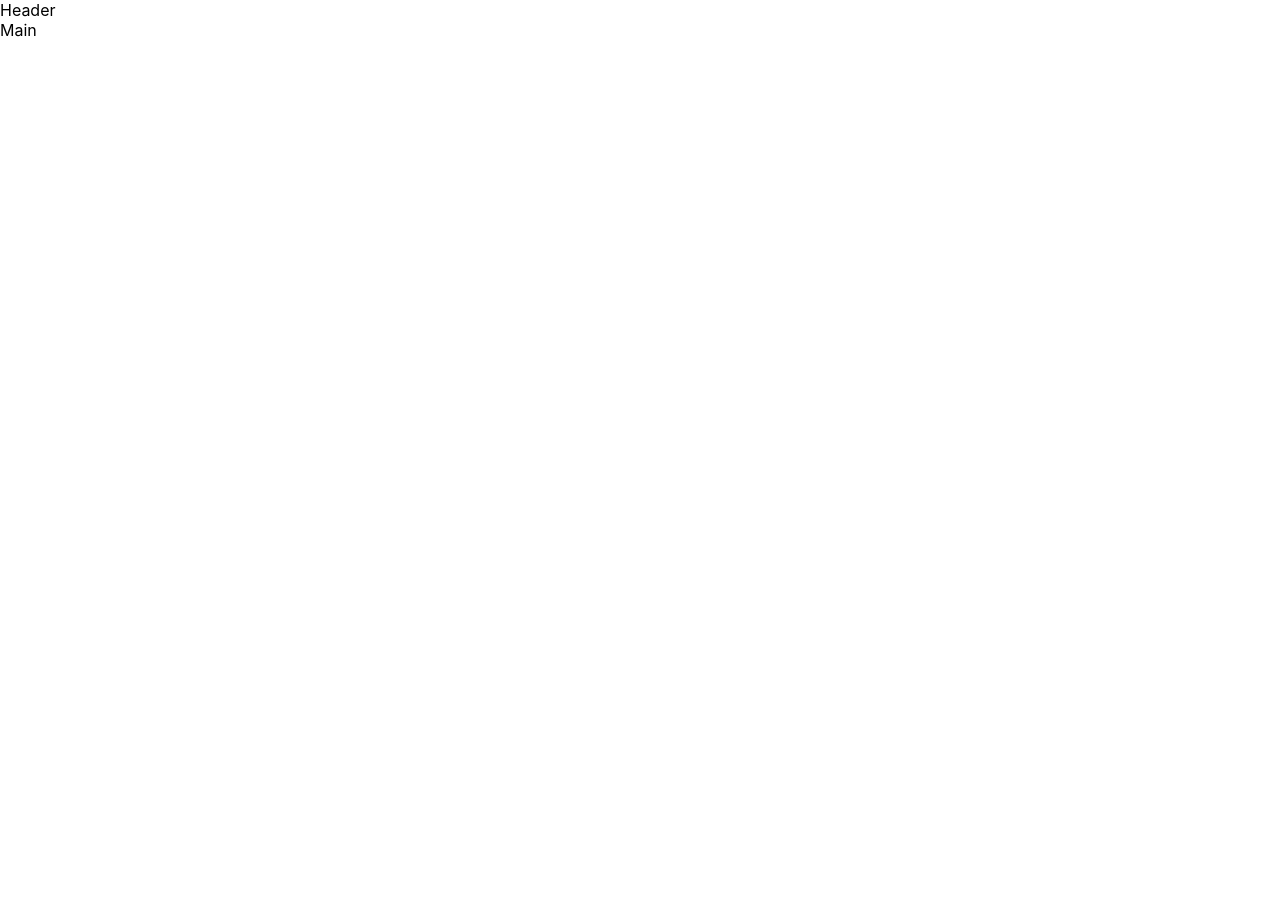
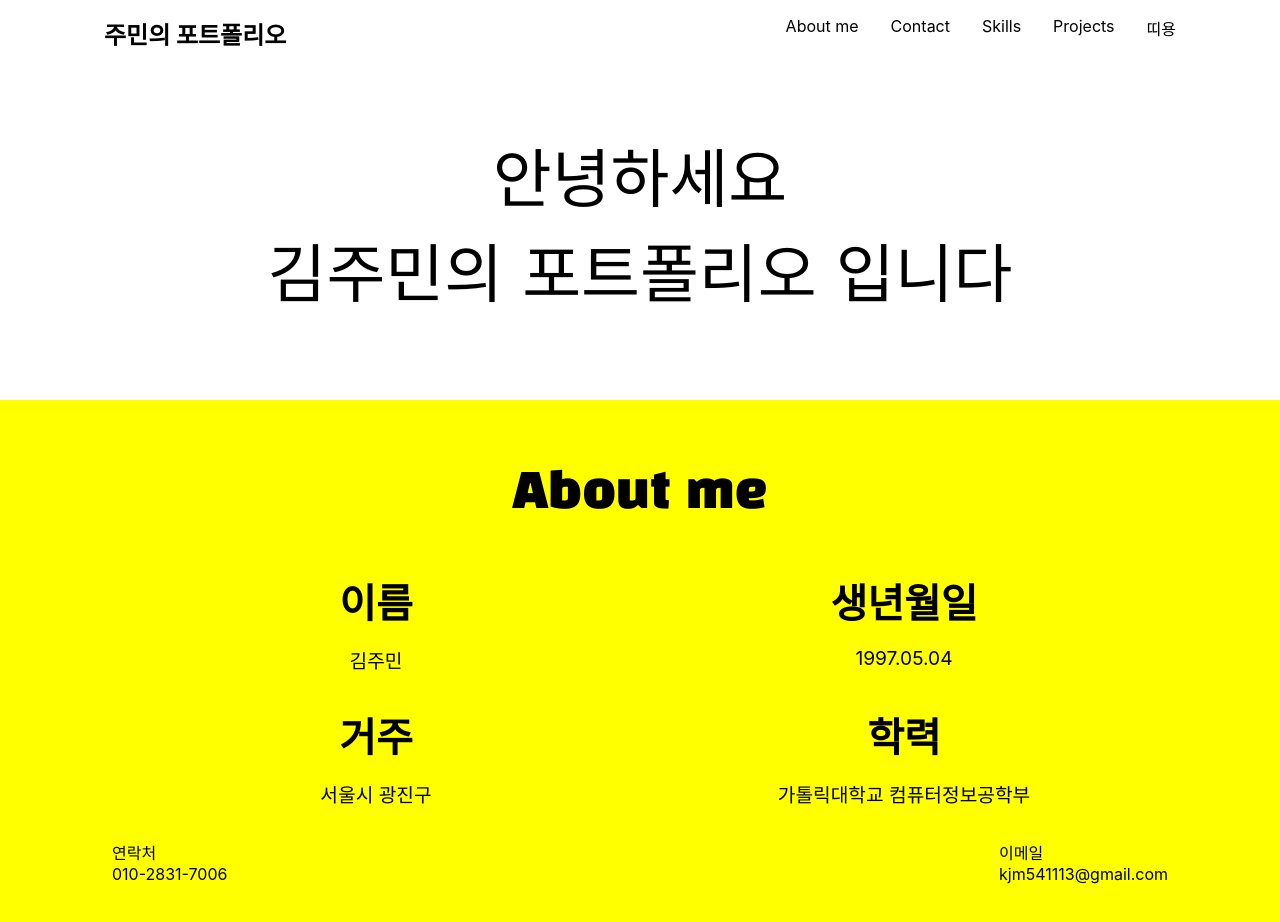
Before and after one commit to kjm541006/portfolio, a Next.js app: page / in a window 1280 px wide. Shown: the top 922 px of the page. Before the commit the page ends 800 px from the top, so only its background shows below. Built offline with nearby package versions, Linux system fonts and the light colour scheme.

Commit message:
about me

```diff
--- a/components/Header.js
+++ b/components/Header.js
@@ -1,5 +1,30 @@
+import styles from "./Header.module.css";
+
 const Header = () => {
-  return <div>Header</div>;
+  return (
+    <header className={styles.header}>
+      <nav className={styles.navbar}>
+        <div className={styles.nav_content}>
+          <div className={styles.name}>주민의 포트폴리오</div>
+          <div className={styles.menu}>
+            <div>About me</div>
+            <div>Contact</div>
+            <div>Skills</div>
+            <div>Projects</div>
+            <div>띠용</div>
+          </div>
+        </div>
+      </nav>
+      <div className={styles.header_main}>
+        <div className={styles.header_main_content}>
+          <div className={styles.header_main_title}>
+            <span>안녕하세요</span> <br />
+            <span>김주민의 포트폴리오 입니다</span>
+          </div>
+        </div>
+      </div>
+    </header>
+  );
 };
 
 export default Header;
--- a/components/Header.module.css
+++ b/components/Header.module.css
@@ -0,0 +1,58 @@
+.header {
+  height: 25rem;
+  margin-top: 1rem;
+  margin: 0 auto;
+}
+
+.navbar {
+  position: fixed;
+  top: 0;
+  right: 0;
+  left: 0;
+  /* background-color: transparent; */
+  background-color: #fff;
+  z-index: 99;
+}
+
+.nav_content {
+  width: 100%;
+  max-width: 70rem;
+  height: 4rem;
+  padding: 1rem 1.5rem;
+  margin: 0 auto;
+}
+
+.name {
+  display: inline-block;
+  font-size: 1.5rem;
+  cursor: pointer;
+  font-weight: 700;
+}
+
+.menu {
+  float: right;
+  display: flex;
+  gap: 2rem;
+}
+
+.menu div {
+  cursor: pointer;
+}
+
+.header_main {
+  position: relative;
+}
+
+.header_main_content {
+  width: 100%;
+  margin: 0 auto;
+  padding: 8rem 2rem 4rem;
+  text-align: center;
+}
+
+.header_main_title {
+  /* font-family: "Gasoek One", sans-serif; */
+  /* font-family: "Noto Sans KR", sans-serif; */
+  font-family: "Black Han Sans", sans-serif;
+  font-size: 4rem;
+}
--- a/components/Main.js
+++ b/components/Main.js
@@ -1,5 +1,41 @@
+import styles from "./Main.module.css";
+
 const Main = () => {
-  return <div>Main</div>;
+  return (
+    <div className={styles.main}>
+      <div className={styles.aboutme_wrapper}>
+        <div className={styles.aboutme_title}>
+          <div className={styles.aboutme_title_text}>About me</div>
+        </div>
+        <div className={styles.aboutme_info}>
+          <div className={styles.aboutme_info_name}>
+            <div className={styles.aboutme_info_name_title}>이름</div>
+            <div className={styles.aboutme_info_name_content}>김주민</div>
+          </div>
+          <div className={styles.aboutme_info_birth}>
+            <div className={styles.aboutme_info_birth_title}>생년월일</div>
+            <div className={styles.aboutme_info_birth_content}>1997.05.04</div>
+          </div>
+          <div className={styles.aboutme_info_loc}>
+            <div className={styles.aboutme_info_loc_title}>거주</div>
+            <div className={styles.aboutme_info_loc_content}>서울시 광진구</div>
+          </div>
+          <div className={styles.aboutme_info_edu}>
+            <div className={styles.aboutme_info_edu_title}>학력</div>
+            <div className={styles.aboutme_info_edu_content}>가톨릭대학교 컴퓨터정보공학부</div>
+          </div>
+          <div className={styles.aboutme_info_contact}>
+            <div>연락처</div>
+            <div>010-2831-7006</div>
+          </div>
+          <div className={styles.aboutme_info_email}>
+            <div>이메일</div>
+            <div>kjm541113@gmail.com</div>
+          </div>
+        </div>
+      </div>
+    </div>
+  );
 };
 
 export default Main;
--- /dev/null
+++ b/components/Main.module.css
@@ -0,0 +1,54 @@
+.main {
+  background-color: yellow;
+  height: 1000px;
+}
+
+.aboutme_wrapper {
+  width: 100%;
+  max-width: 70rem;
+  padding: 4rem 2rem;
+  margin: 0 auto;
+}
+
+.aboutme_title {
+  margin: 0 auto 3rem;
+  position: relative;
+}
+
+.aboutme_title_text {
+  text-align: center;
+  font-size: 3rem;
+  font-weight: 400;
+  font-family: "Black Han Sans", sans-serif;
+}
+
+.aboutme_info {
+  display: flex;
+  flex-flow: row wrap;
+  justify-content: space-between;
+}
+
+.aboutme_info_name,
+.aboutme_info_birth,
+.aboutme_info_loc,
+.aboutme_info_edu {
+  width: 50%;
+  text-align: center;
+  margin-bottom: 2rem;
+}
+
+.aboutme_info_name_title,
+.aboutme_info_birth_title,
+.aboutme_info_loc_title,
+.aboutme_info_edu_title {
+  font-size: 2.5rem;
+  font-weight: 700;
+}
+
+.aboutme_info_name_content,
+.aboutme_info_birth_content,
+.aboutme_info_loc_content,
+.aboutme_info_edu_content {
+  margin-top: 1rem;
+  font-size: 1.2rem;
+}
--- a/pages/index.js
+++ b/pages/index.js
@@ -1,9 +1,16 @@
+import Head from "next/head";
 import Header from "@/components/Header";
 import Main from "@/components/Main";
 
 export default function Home() {
   return (
     <>
+      <Head>
+        <title>주민의 포트폴리오</title>
+        <link rel="preconnect" href="https://fonts.googleapis.com" />
+        <link rel="preconnect" href="https://fonts.gstatic.com" crossorigin />
+        <link href="https://fonts.googleapis.com/css2?family=Black+Han+Sans&display=swap" rel="stylesheet" />
+      </Head>
       <Header />
       <Main />
     </>
```
